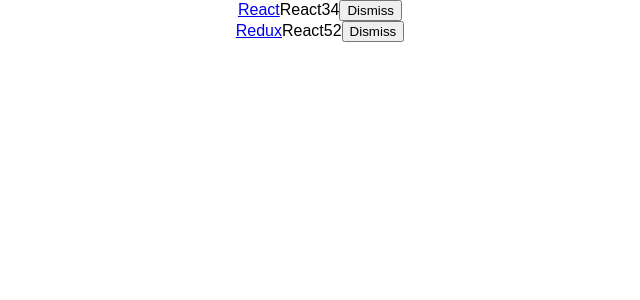
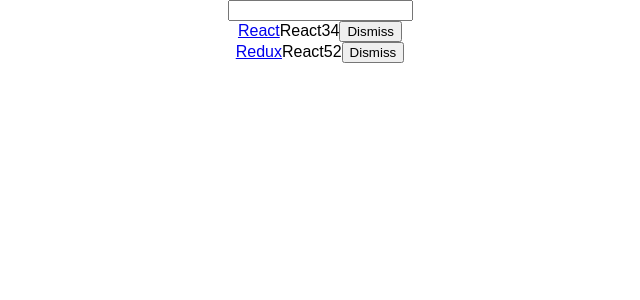
Before and after one commit to hebeiliujh/react-hackernews, a React (Create React App) app: page / in a window 1280 px wide. Shown: the top 300 px of the page, without its empty margins (320-960 px from the left). Built offline with nearby package versions, Linux system fonts and the light colour scheme.

Commit message:
条件过滤

```diff
--- a/src/App.js
+++ b/src/App.js
@@ -17,17 +17,34 @@ const list = [{
   points: 2,
   objectID: 1,
 }]
+
+// 高阶函数 条件过滤列表 ES5
+// function isSearched(searchTerm) {
+//   return function(item) {
+//     return item.title.toLowerCase().includes(searchTerm.toLowerCase());
+//   }
+// }
+
+// 高阶函数 条件过滤列表 ES5
+const isSearched = searchTerm => item =>
+  item.title.toLowerCase().includes(searchTerm.toLowerCase());
+
 class App extends Component {
   constructor(props) {
     super(props);
 
     this.state = {
       list,
+      searchTerm: '',
     }
 
+    this.onSearchChange = this.onSearchChange.bind(this);
     this.onDismiss = this.onDismiss.bind(this);
   }
 
+  onSearchChange(event) {
+    this.setState({ searchTerm: event.target.value });
+  }
   onDismiss(id) {
     const isNotId = item => item.objectID !== id;
     const updataList = this.state.list.filter(isNotId);
@@ -37,7 +54,13 @@ class App extends Component {
   render() {
     return (
       <div className="App">
-        {this.state.list.map(item => {
+        <form>
+          <input
+            type="text"
+            onChange={this.onSearchChange}
+          />
+        </form>
+        {this.state.list.filter(isSearched(this.state.searchTerm)).map(item => {
           return (
             <div key={item.objectID}>
               <span>
```
